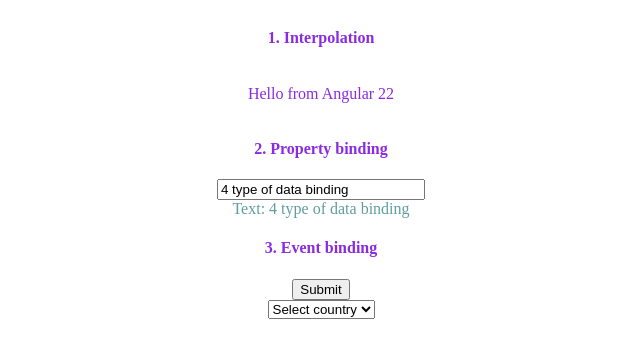
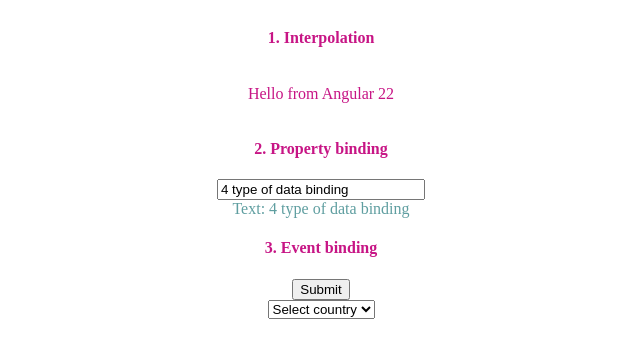
Before and after one commit to Oleg-ru/ng-mini-apps, an Angular app: page / in a window 1280 px wide. Shown: the top 358 px of the page, without its empty margins (319-959 px from the left). Built offline with nearby package versions, Linux system fonts and the light colour scheme.

Commit message:
feature: change color text

```diff
--- a/src/app/components/data-binding/data-binding.css
+++ b/src/app/components/data-binding/data-binding.css
@@ -7,7 +7,7 @@
   display: flex;
   flex-direction: column;
   align-items: center;
-  color: blueviolet;
+  color: mediumvioletred;
 }
 
 .data {
```
